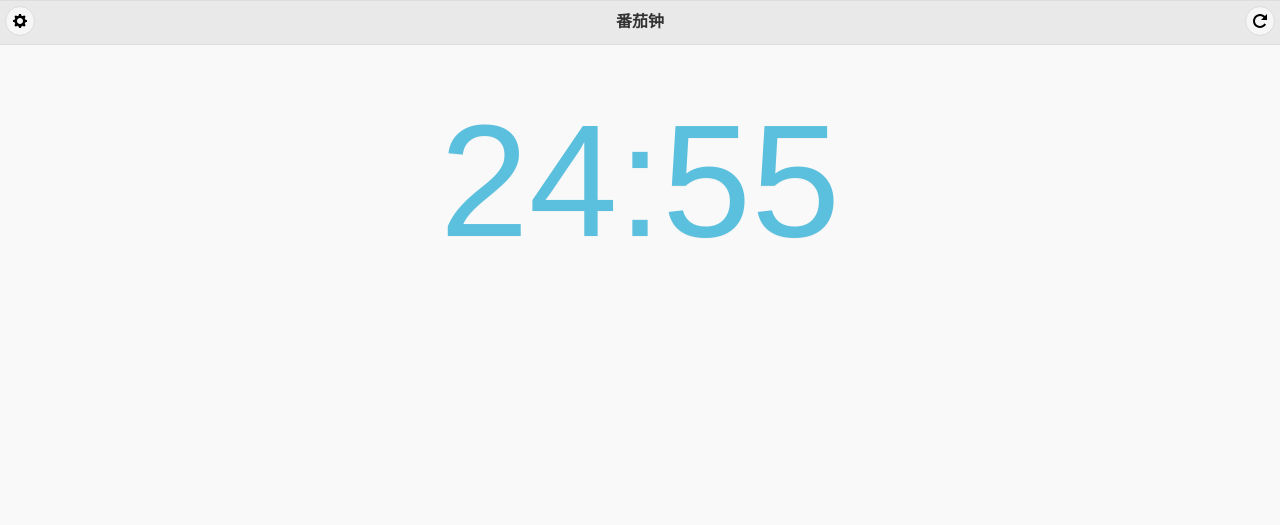
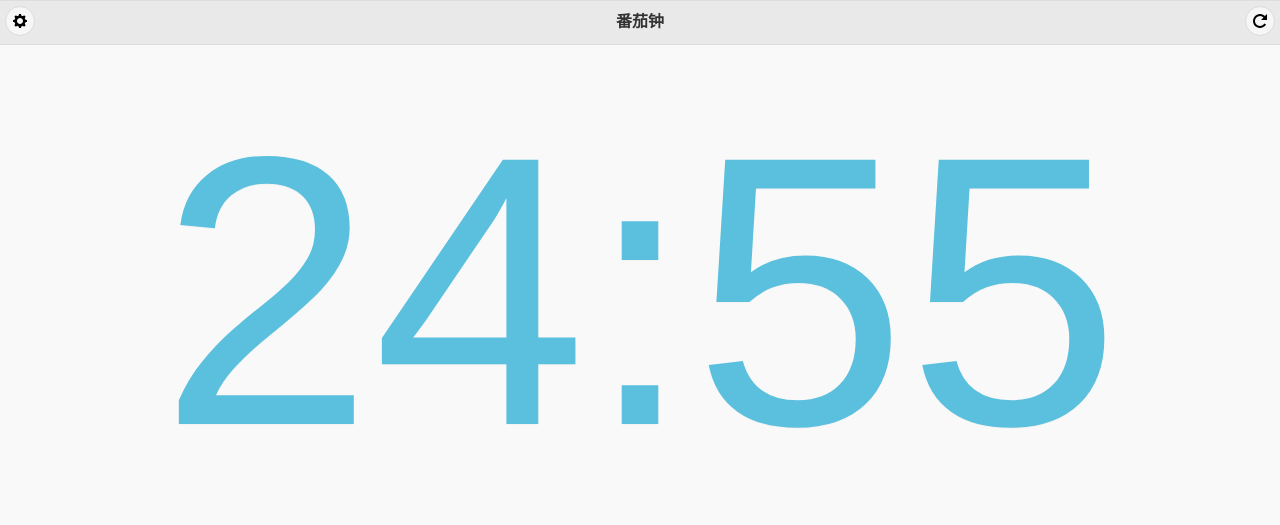
Before and after one commit to zoomdy/tomato.webapp, a website: page index.html in a window 1280 px wide. Drawn offline with Linux system fonts and the light colour scheme.

Commit message:
Auto adjust font-size accroding window size

```diff
--- a/css/tomato.css
+++ b/css/tomato.css
@@ -1,7 +1,7 @@
 .remainTime {
     text-align: center;
-    font-size: 160px;
-    line-height: 1.5;
+    font-size: 30vw;
+    line-height: 1.2;
     color: #999;
 }
 
```
